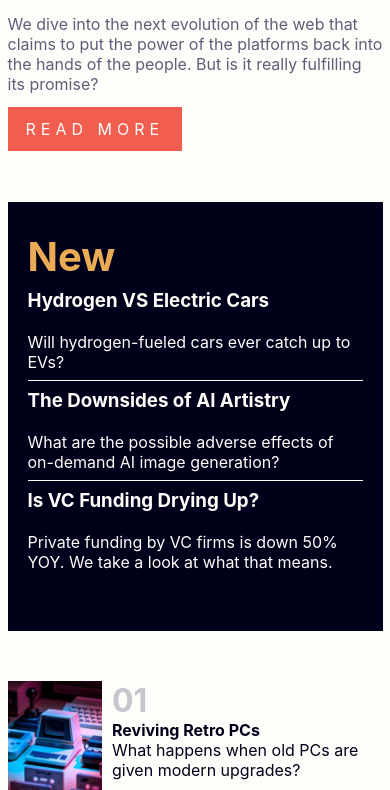
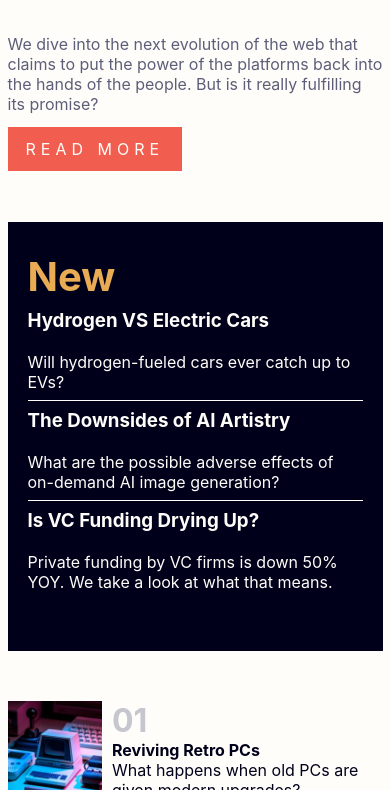
Before and after one commit to vianaV19/news-homepage, a plain HTML site: page index.html in a window 390 px wide. Shown: the part 579-1369 px from the top of the page. Drawn offline with nearby package versions, Linux system fonts and the light colour scheme; a web font is replaced by a local one.

Commit message:
some features

```diff
--- a/assets/css/normalize.css
+++ b/assets/css/normalize.css
@@ -27,7 +27,7 @@ ul {
 }
 
 body {
-    padding: 80px;
+    margin: 80px;
 }
 
 a{
@@ -38,3 +38,12 @@ button{
     outline: none;
     border: none;
 }
+
+
+@media (max-width:527px) {
+
+    body {
+        margin: 20px 0;
+        overflow-x: hidden;
+    }
+}
--- a/assets/css/style.css
+++ b/assets/css/style.css
@@ -226,7 +226,7 @@ main .news-aside .news-list {
 
     body {
         padding: 50px 0 !important;
-        overflow-x: hidden;
+        overflow-x: hidden !important;
     }
 
     main .navbar-aside {
```
Also changed, not shown: index.html (+2 -2 lines).
